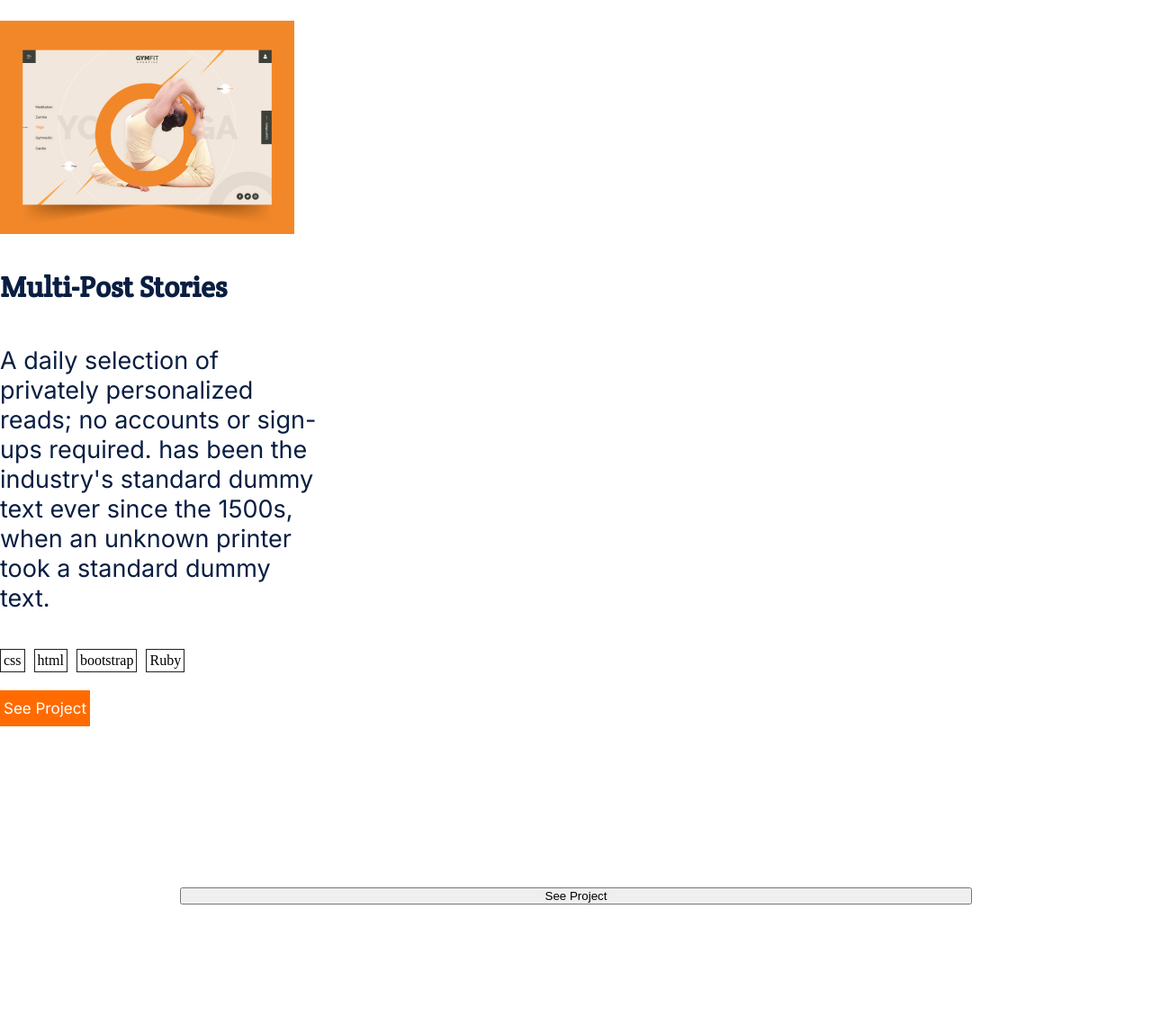
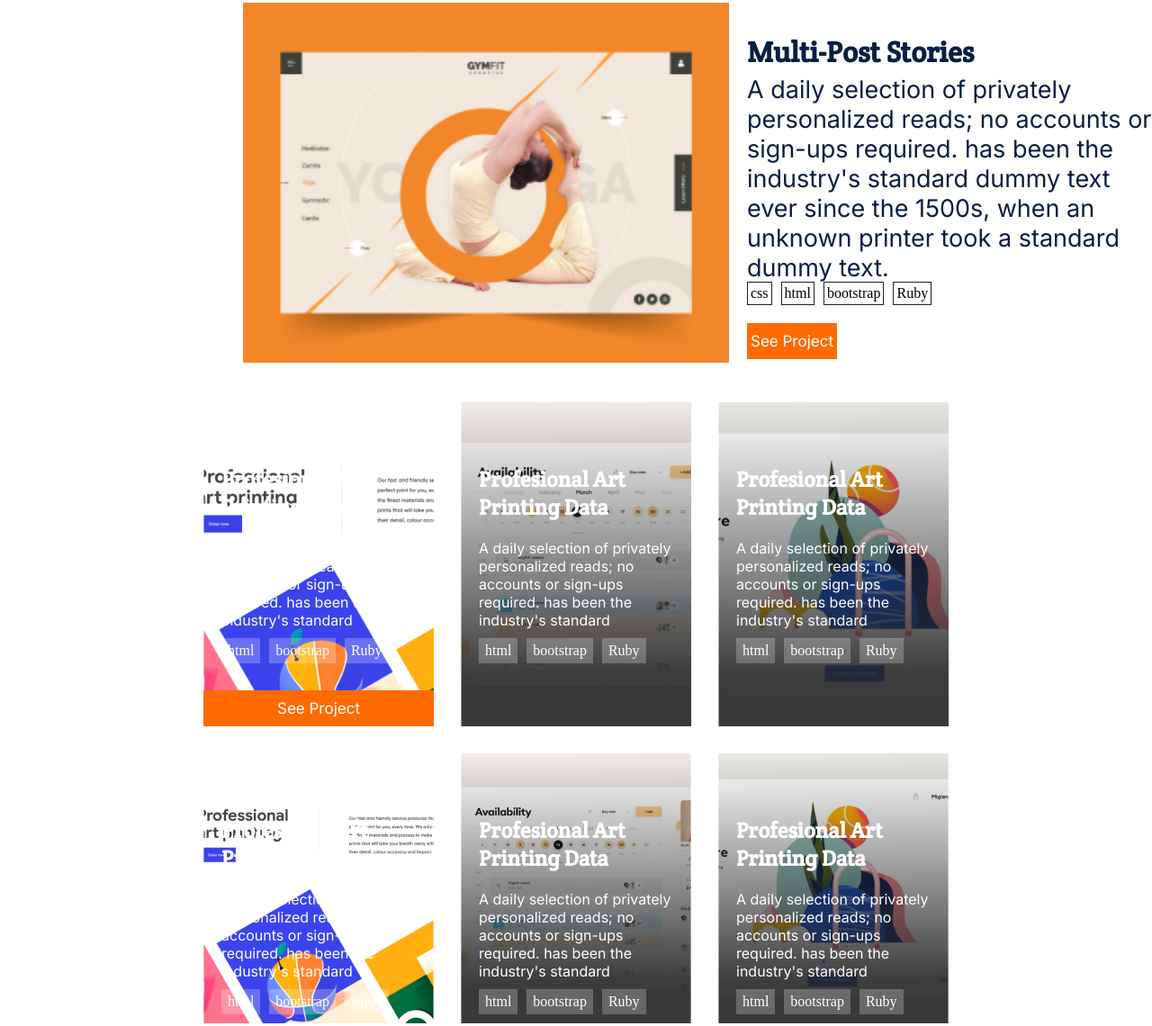
Before and after one commit to Zainab-Alzubair/portfolio, a website: page index.html in a window 1280 px wide. Shown: the part 1005-2145 px from the top of the page at 90% size. Drawn offline with Linux system fonts and the light colour scheme.

Commit message:
Add style to projects card section

```diff
--- a/styles.css
+++ b/styles.css
@@ -755,3 +755,201 @@ footer {
   position: relative;
   bottom: 260px;
 }
+/** Middle SECTION**/
+hr {
+  display: flex;
+  border: 1px solid #212121;
+  width: 50%;
+  margin-left: 0;
+  margin-right: 0;
+  margin-bottom: 0;
+}
+
+.grid-container {
+  max-width: 100%;
+  display: grid;
+  gap: 30px;
+  grid-template-columns: 20% 20%  20%;
+}
+
+.flex-container {
+  display: flex;
+}
+
+.grid-item > .flex-container {
+  display: grid;
+}
+
+.first-card-grid-item {
+  justify-items: center;
+}
+
+.first-card-flex-item {
+  display: flex;
+  flex-direction: row;
+  height: 100%;
+}
+
+.middle {
+  margin: 0;
+  padding: 0;
+}
+
+.grid-item {
+  background-image: url("img/cards-Placeholder.png");
+  background-repeat: no-repeat;
+  backdrop-filter: 0.5px;
+  background-size: cover;
+  width: 70%;
+  margin-top: 30px;
+}
+
+.grid-item1 {
+  background-image: url("img/card1-desktop.png");
+  background-repeat: no-repeat;
+  backdrop-filter: 0.5px;
+  background-size: cover;
+}
+
+.grid-item2 {
+  background-image: url("img/card2-desktop.png");
+  background-repeat: no-repeat;
+  backdrop-filter: 0.5px;
+  background-size: cover;
+}
+
+.grid-item3 {
+  background-image: url("img/card3-desktop.png");
+  background-repeat: no-repeat;
+  backdrop-filter: 0.5px;
+  background-size: cover;
+  justify-items: center;
+}
+
+/**  .grid-item3:hover {
+  transform: scale(1.1);
+  transition: all .4s ease;
+}  **/
+
+.flex-item {
+  display: flex;
+  padding-top: 70px;
+  padding-left: 20px;
+  padding-right: 20px;
+}
+
+.first-flex {
+  padding-left: 20px;
+}
+
+
+
+.first-card-flex-item > .first-flex > h1 {
+  font-family: 'Crete Round', sans-serif;
+  font-weight: 400px;
+  font-size: 32px;
+  line-height: 30px;
+  color: #091e42;
+  padding-bottom: 10px;
+}
+
+.first-card-flex-item > .first-flex > p {
+  font-family: 'Inter', sans-serif;
+  font-weight: 400px;
+  font-size: 27px;
+  color: #091e42;
+  font-style: normal;
+  width: 455px;
+  height: 190px;
+}
+
+.first-card-flex-item > .img-middle > img {
+  width: 540px;
+  height: 400px;
+  padding-left: 270px;
+  padding-bottom: 40px;
+}
+
+.first-flex > .li-cards {
+  list-style: none;
+  display: flex;
+  gap: 10px;
+}
+
+.first-flex > .first-flex > .lang-card1 {
+  border: 1px solid #212121;
+  margin-top: 10px;
+  margin-bottom: 20px;
+  padding: 3px;
+}
+
+.card1-btn {
+  width: 100px;
+  height: 40px;
+  color: #fff;
+  font-family: 'Inter', sans-serif;
+  font-size: 17px;
+  line-height: 24px;
+  background-color: #ff6b00;
+  border: none;
+}
+
+.card1-btn:hover {
+  background: #fff5e1;
+  border: 1px solid #f55800;
+  color: #f55800;
+}
+
+.card1-btn:active {
+  background: #e05304;
+  color: #f4f1f0;
+}
+
+.projects-btn {
+  margin-right: -20px;
+  margin-left: -20px;
+  margin-top: 20px;
+  height: 40px;
+  color: #fff;
+  font-family: 'Inter', sans-serif;
+  font-size: 17px;
+  line-height: 24px;
+  background-color: #ff6b00;
+  border: none;
+  display: none;
+}
+
+.projects-btn:hover {
+  background: #fff5e1;
+  border: 1px solid #f55800;
+  color: #f55800;
+}
+
+.projects-btn1 {
+  margin-right: -20px;
+  margin-left: -20px;
+  margin-top: 20px;
+  height: 40px;
+  color: #fff;
+  font-family: 'Inter', sans-serif;
+  font-size: 17px;
+  line-height: 24px;
+  background-color: #ff6b00;
+  border: none;
+}
+
+.projects-btn1:hover {
+  background: #fff5e1;
+  border: 1px solid #f55800;
+  color: #f55800;
+}
+
+.lang-cards {
+  display: flex;
+  flex-direction: row;
+  align-items: center;
+  padding: 5px 7px;
+  margin-bottom: 10px;
+  color: #fff;
+  background: rgba(255, 255, 255, 0.24);
+}
```
